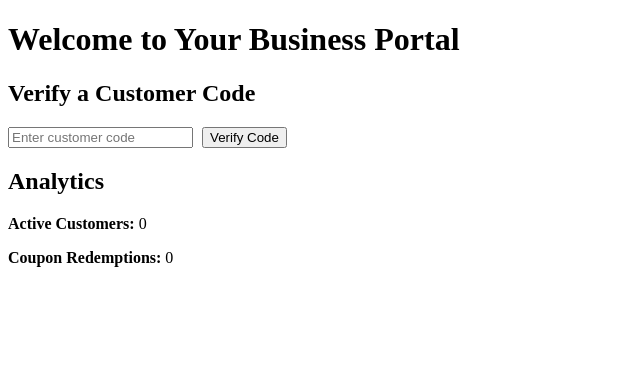
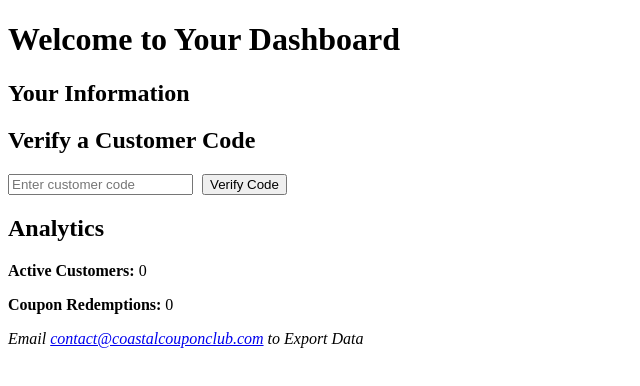
Before and after one commit to CoastalCouponClub/coupon-verification, a website with bundled scripts: page businessportal/dashboard.html in a window 1280 px wide. Shown: the whole page, without its empty margins (0-640 px from the left). Built offline with nearby package versions, Linux system fonts and the light colour scheme; no server answers.

Commit message:
Update dashboard.html

```diff
--- a/businessportal/dashboard.html
+++ b/businessportal/dashboard.html
@@ -32,7 +32,9 @@
   </style>
 </head>
 <body>
-  <h1>Welcome to Your Business Portal</h1>
+  <h1>Welcome to Your Dashboard</h1>
+
+  <h2>Your Information</h2>
 
   <div id="business-info"></div>
 
@@ -53,6 +55,10 @@
   <h2>Analytics</h2>
   <p><strong>Active Customers:</strong> <span id="activeCustomers">0</span></p>
   <p><strong>Coupon Redemptions:</strong> <span id="totalRedemptions">0</span></p>
+  <p style="margin-top: 10px; font-style: italic;">
+  Email <a href="mailto:contact@coastalcouponclub.com">contact@coastalcouponclub.com</a> to Export Data
+</p>
+
 </div>
 
   <script type="module" src="scripts/dashboard.js"></script>
```
